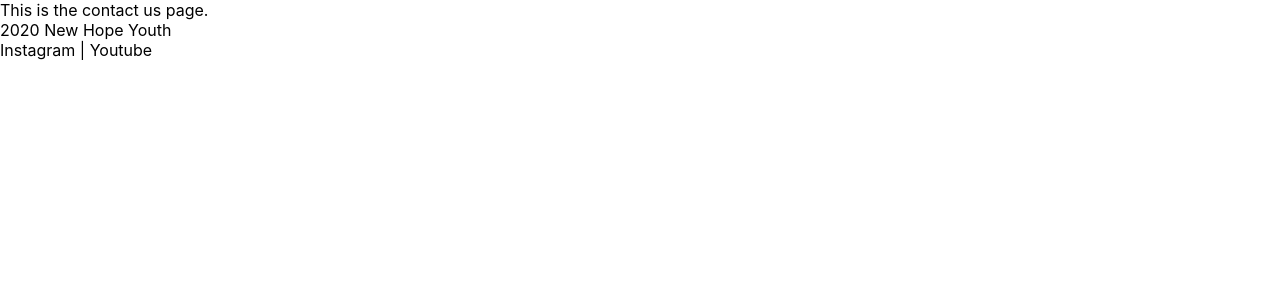
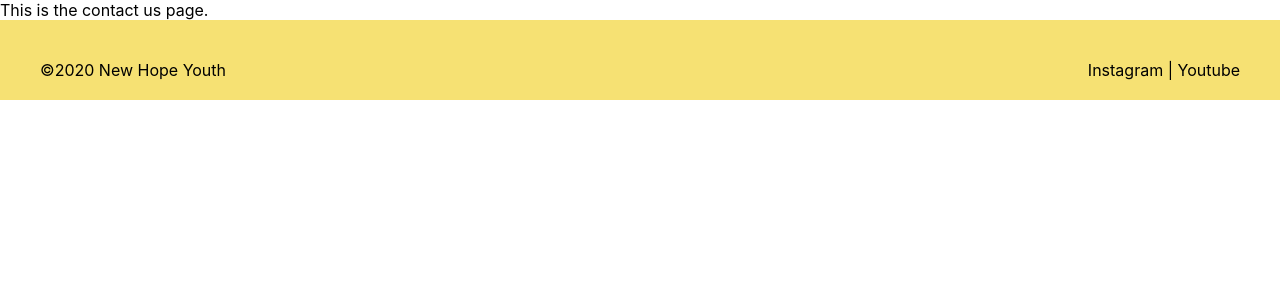
Before and after one commit to Alex-V-Huang/NewHopeYG, a React (Create React App) app in the folder website/: page /contactus in a window 1280 px wide. Shown: the top 300 px of the page. Built offline with nearby package versions, Linux system fonts and the light colour scheme; the HTML template or start-up script is replaced by a standard one.

Commit message:
Add styling to footer (background color and padding)

```diff
--- a/website/src/components/Footer/Footer.js
+++ b/website/src/components/Footer/Footer.js
@@ -18,9 +18,9 @@ class Footer extends Component {
 
   render() {
     return (
-      <div style={{ backgroundcolor: "blue;" }}>
-        <div style={{ float: "left;" }}>2020 New Hope Youth</div>
-        <div style={{ float: "right;" }}>Instagram | Youtube</div>
+      <div style={{ backgroundColor: "#f6e173", padding: "40px" }}>
+        <div style={{ float: "left" }}>&#169;2020 New Hope Youth</div>
+        <div style={{ float: "right" }}>Instagram | Youtube</div>
       </div>
     );
   }
```
